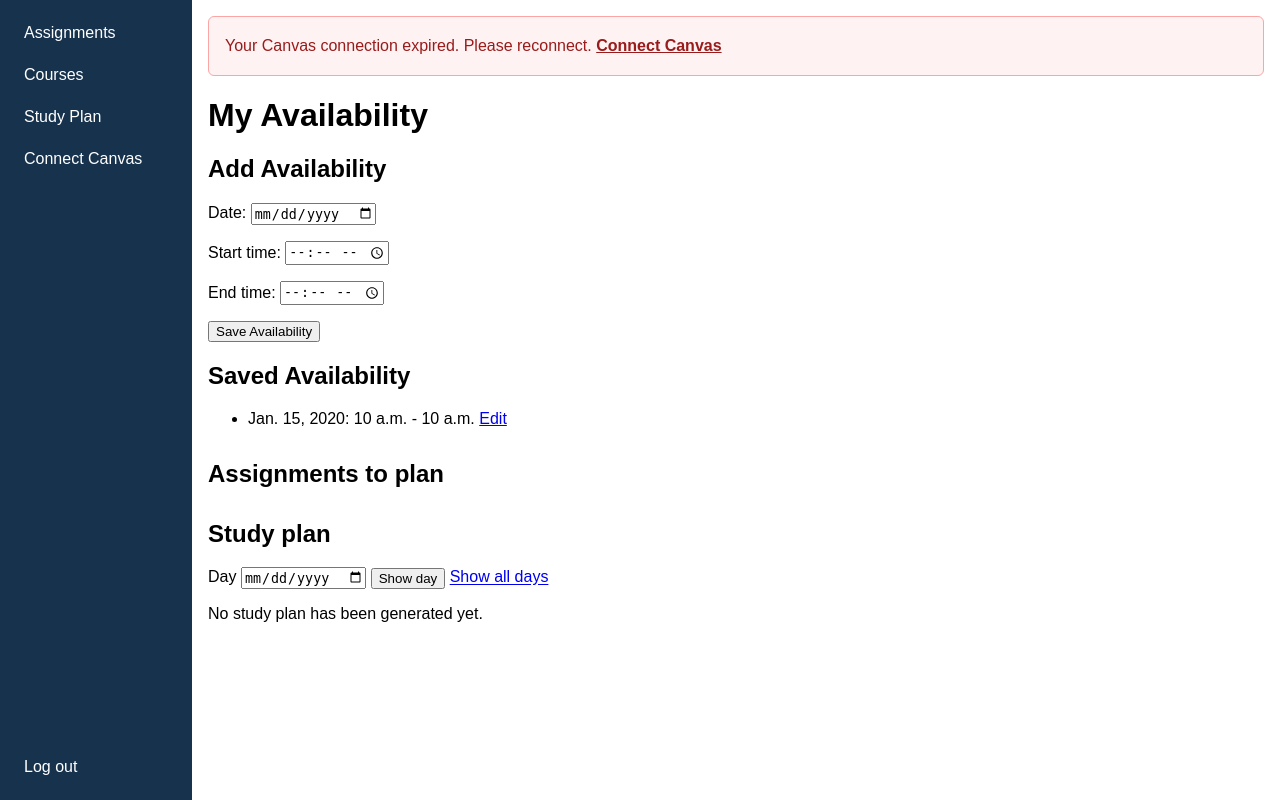
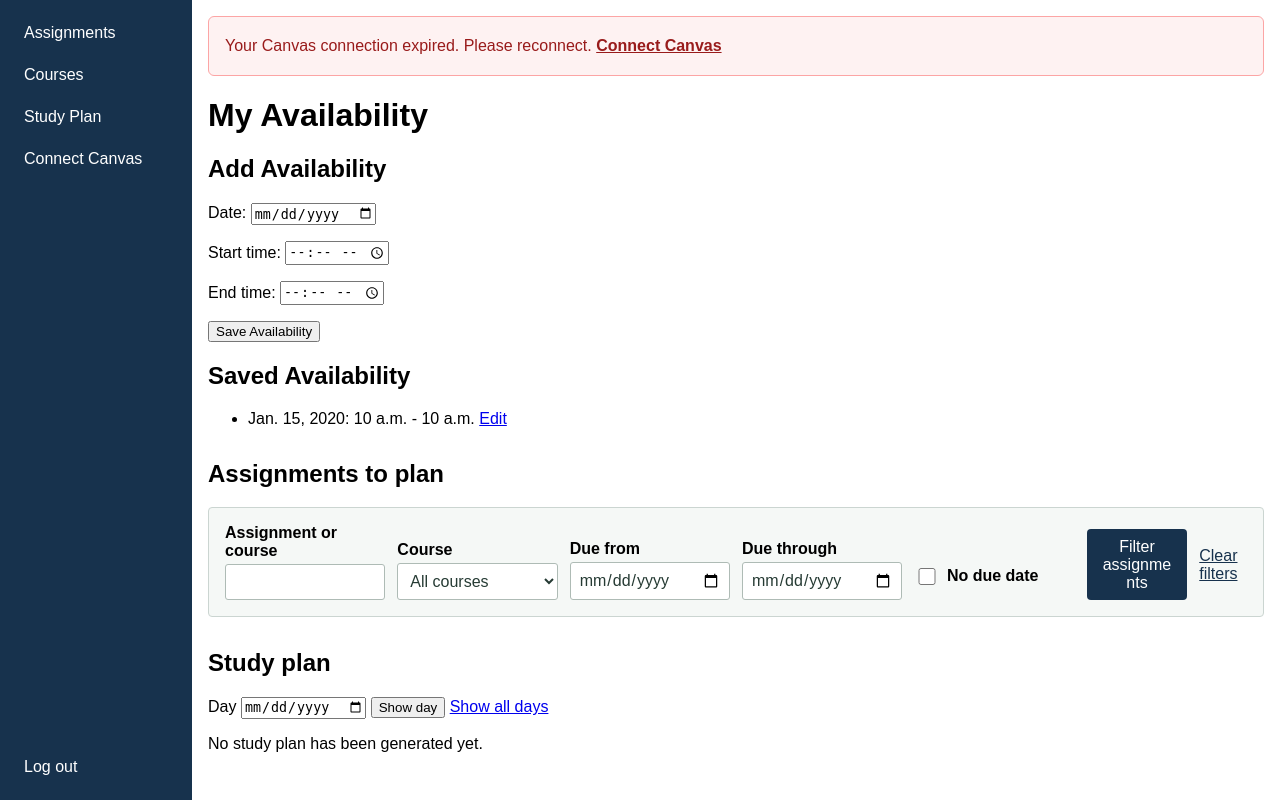
Before and after one commit to CS4300-CS5300-FA26/team-6, a Django app: page /availability/ in a window 1280 px wide. Run offline with Django 5.2, Linux system fonts and the light colour scheme; a user stored in the database is signed in; tables that the repository leaves empty hold one stand-in row (values such as "Sample post"); data that the repository does not hold is empty; parts of the project's set-up code (start-up, migrations or seed data) failed here and were passed over.

Commit message:
feature: add filter functionality

```diff
--- a/canvas_plus/availability/templates/availability/availability_list.html
+++ b/canvas_plus/availability/templates/availability/availability_list.html
@@ -66,6 +66,65 @@
             {% endif %}
         {% endif %}
 
+        {% if planning_courses %}
+            <form class="planning-assignment-filters" method="get" action="{% url 'availability:list' %}">
+                <div>
+                    <label for="assignment-search">Assignment or course</label>
+                    <input
+                        id="assignment-search"
+                        name="q"
+                        type="search"
+                        value="{{ assignment_query }}"
+                    >
+                </div>
+                <div>
+                    <label for="assignment-course">Course</label>
+                    <select id="assignment-course" name="course">
+                        <option value="">All courses</option>
+                        {% for course_name in planning_courses %}
+                            <option value="{{ course_name }}"{% if assignment_course_filter == course_name %} selected{% endif %}>{{ course_name }}</option>
+                        {% endfor %}
+                    </select>
+                </div>
+                <div>
+                    <label for="assignment-due-from">Due from</label>
+                    <input
+                        id="assignment-due-from"
+                        name="due_from"
+                        type="date"
+                        value="{{ assignment_due_from }}"
+                    >
+                </div>
+                <div>
+                    <label for="assignment-due-to">Due through</label>
+                    <input
+                        id="assignment-due-to"
+                        name="due_to"
+                        type="date"
+                        value="{{ assignment_due_to }}"
+                    >
+                </div>
+                <label class="planning-no-due-date" for="assignment-no-due-date">
+                    <input
+                        id="assignment-no-due-date"
+                        name="no_due_date"
+                        type="checkbox"
+                        value="1"
+                        {% if assignment_no_due_date %}checked{% endif %}
+                    >
+                    No due date
+                </label>
+                <div class="planning-filter-actions">
+                    <button type="submit">Filter assignments</button>
+                    <a href="{% url 'availability:list' %}">Clear filters</a>
+                </div>
+            </form>
+        {% endif %}
+
+        {% if assignment_filter_error %}
+            <p role="status">{{ assignment_filter_error }}</p>
+        {% endif %}
+
         {% if planning_assignments %}
             <form
                 id="study-plan-assignment-form"
@@ -123,8 +182,12 @@
                 </div>
                 <button class="planning-generate-button" type="submit">Generate study plan</button>
             </form>
-        {% elif not planning_assignments_unavailable %}
-            <p>No synced assignments are available to plan.</p>
+        {% elif not planning_assignments_unavailable and not assignment_filter_error %}
+            {% if assignment_filters_active %}
+                <p>No assignments match these filters.</p>
+            {% else %}
+                <p>No assignments are due in the default date window.</p>
+            {% endif %}
         {% endif %}
     </section>
 
--- a/canvas_plus/availability/views.py
+++ b/canvas_plus/availability/views.py
@@ -1,7 +1,8 @@
 """Views for creating and updating student availability."""
-from datetime import datetime, time, timedelta
+from datetime import date, datetime, time, timedelta
 
 #imports for user login, html templates, availability form, and model.
+from django.db.models import Q
 from django.shortcuts import get_object_or_404, redirect, render
 from django.contrib.auth.decorators import login_required
 from django.utils import timezone
@@ -51,12 +52,63 @@ def availability_list(request):
         datetime.combine(local_today + timedelta(days=14), time.min),
         local_timezone,
     )
-    planning_assignments = Assignment.objects.filter(
+    all_planning_assignments = Assignment.objects.filter(
         user=request.user,
         sync_state="synced",
-        due_date__gte=window_start,
-        due_date__lt=window_end,
-    ).order_by("due_date", "title", "pk")
+    )
+    planning_assignments = all_planning_assignments
+
+    query = request.GET.get("q", "").strip()
+    course = request.GET.get("course", "").strip()
+    due_from = request.GET.get("due_from")
+    due_to = request.GET.get("due_to")
+    no_due_date = request.GET.get("no_due_date") == "1"
+    assignment_filter_error = ""
+
+    if query:
+        planning_assignments = planning_assignments.filter(
+            Q(title__icontains=query) | Q(course__icontains=query)
+        )
+    if course:
+        planning_assignments = planning_assignments.filter(course=course)
+
+    date_filter_submitted = due_from is not None or due_to is not None
+    if no_due_date:
+        planning_assignments = planning_assignments.filter(due_date__isnull=True)
+    elif not date_filter_submitted:
+        planning_assignments = planning_assignments.filter(
+            due_date__gte=window_start,
+            due_date__lt=window_end,
+        )
+    else:
+        try:
+            start_day = date.fromisoformat(due_from) if due_from else None
+            end_day = date.fromisoformat(due_to) if due_to else None
+        except ValueError:
+            assignment_filter_error = "Enter valid start and end dates."
+            planning_assignments = planning_assignments.none()
+        else:
+            if start_day is not None:
+                start_bound = timezone.make_aware(
+                    datetime.combine(start_day, time.min),
+                    local_timezone,
+                )
+                planning_assignments = planning_assignments.filter(
+                    due_date__gte=start_bound,
+                )
+            if end_day is not None:
+                end_bound = timezone.make_aware(
+                    datetime.combine(end_day + timedelta(days=1), time.min),
+                    local_timezone,
+                )
+                planning_assignments = planning_assignments.filter(
+                    due_date__lt=end_bound,
+                )
+
+    planning_assignments = planning_assignments.order_by("due_date", "title", "pk")
+    planning_courses = all_planning_assignments.values_list(
+        "course", flat=True
+    ).distinct().order_by("course")
 
     #render availability page with form and saved entries
     return render(
@@ -68,6 +120,16 @@ def availability_list(request):
             **canvas_context,
             "planning_assignments": planning_assignments,
             "planning_assignments_unavailable": planning_assignments_unavailable,
+            "planning_courses": planning_courses,
+            "assignment_query": query,
+            "assignment_course_filter": course,
+            "assignment_due_from": due_from or "",
+            "assignment_due_to": due_to or "",
+            "assignment_no_due_date": no_due_date,
+            "assignment_filter_error": assignment_filter_error,
+            "assignment_filters_active": bool(
+                query or course or date_filter_submitted or no_due_date
+            ),
             #study plan section; ?date= picks one day
             **study_plan_context(request.user, request.GET.get("date")),
         },
--- a/canvas_plus/static/css/shared.css
+++ b/canvas_plus/static/css/shared.css
@@ -78,6 +78,15 @@ body.landing-page a { color: #17324d; }
 .assignment-due { max-width: 12rem; margin: 0; color: #35443e; text-align: right; overflow-wrap: anywhere; }
 
 .planning-assignments { margin: 2rem 0; }
+.planning-assignment-filters { display: grid; grid-template-columns: repeat(auto-fit, minmax(10rem, 1fr)); align-items: end; gap: 0.75rem; margin: 1rem 0; padding: 1rem; border: 1px solid #cbd5d1; border-radius: 4px; background: #f5f8f6; }
+.planning-assignment-filters label { display: block; margin-bottom: 0.25rem; font-weight: 600; }
+.planning-assignment-filters input:not([type="checkbox"]), .planning-assignment-filters select { width: 100%; min-width: 0; padding: 0.5rem; border: 1px solid #aebbb5; border-radius: 3px; background: #fff; color: #263b34; font: inherit; }
+.planning-assignment-filters input:focus-visible, .planning-assignment-filters select:focus-visible { outline: 2px solid #245b49; outline-offset: 2px; }
+.planning-assignment-filters .planning-no-due-date { display: flex; align-items: center; gap: 0.5rem; min-height: 2.5rem; }
+.planning-no-due-date input { width: 1.1rem; height: 1.1rem; accent-color: #245b49; }
+.planning-filter-actions { display: flex; align-items: center; gap: 0.75rem; min-height: 2.5rem; }
+.planning-filter-actions button { padding: 0.55rem 0.75rem; border: 0; border-radius: 4px; background: #17324d; color: #fff; font: inherit; cursor: pointer; }
+.planning-filter-actions a { color: #17324d; }
 .planning-assignment-form { margin: 1rem 0; }
 .planning-assignment-table-scroll { max-width: 100%; overflow-x: auto; border: 1px solid #cbd5d1; border-radius: 4px; }
 .planning-assignment-table { width: 100%; min-width: 34rem; border-collapse: collapse; table-layout: fixed; background: #fff; }
```
